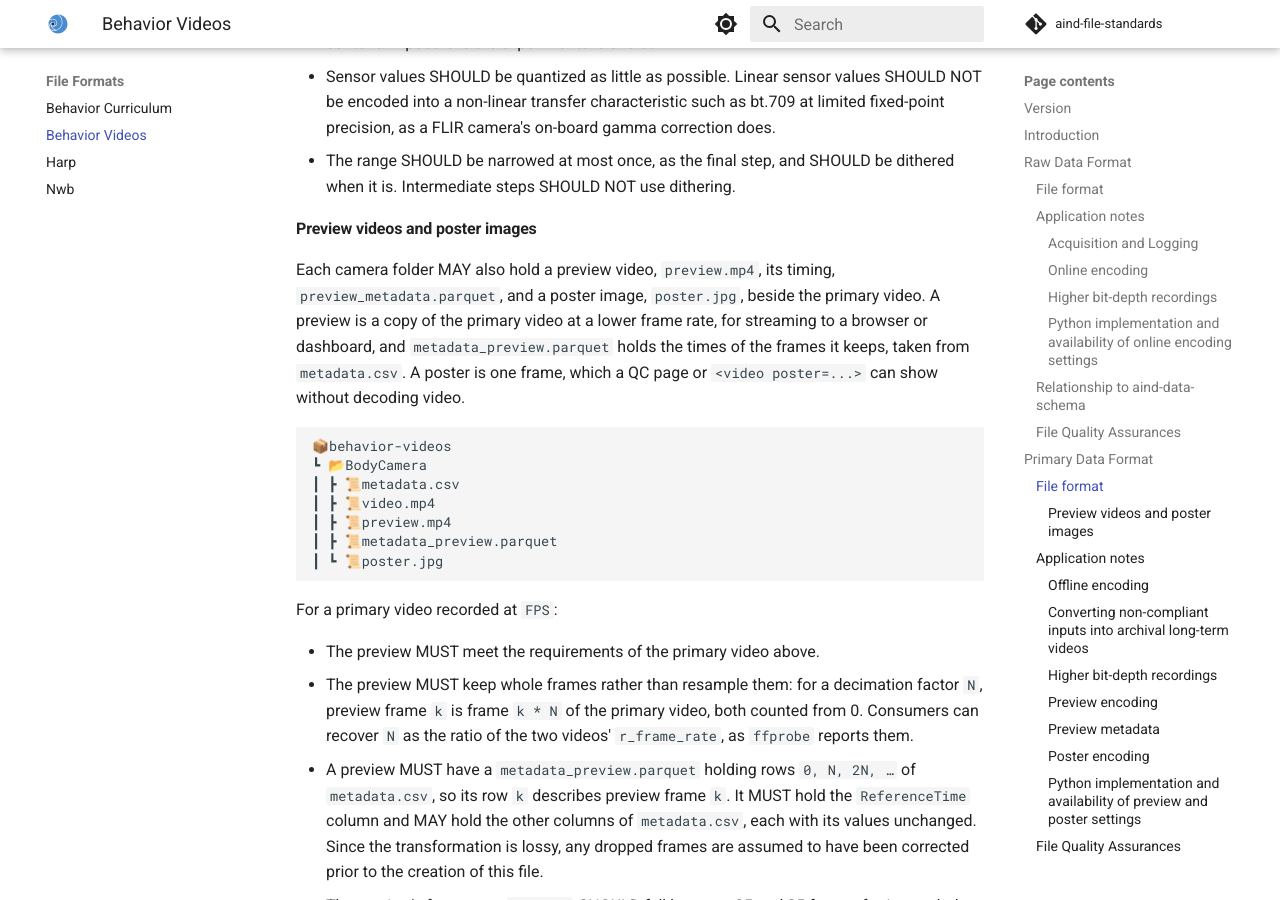
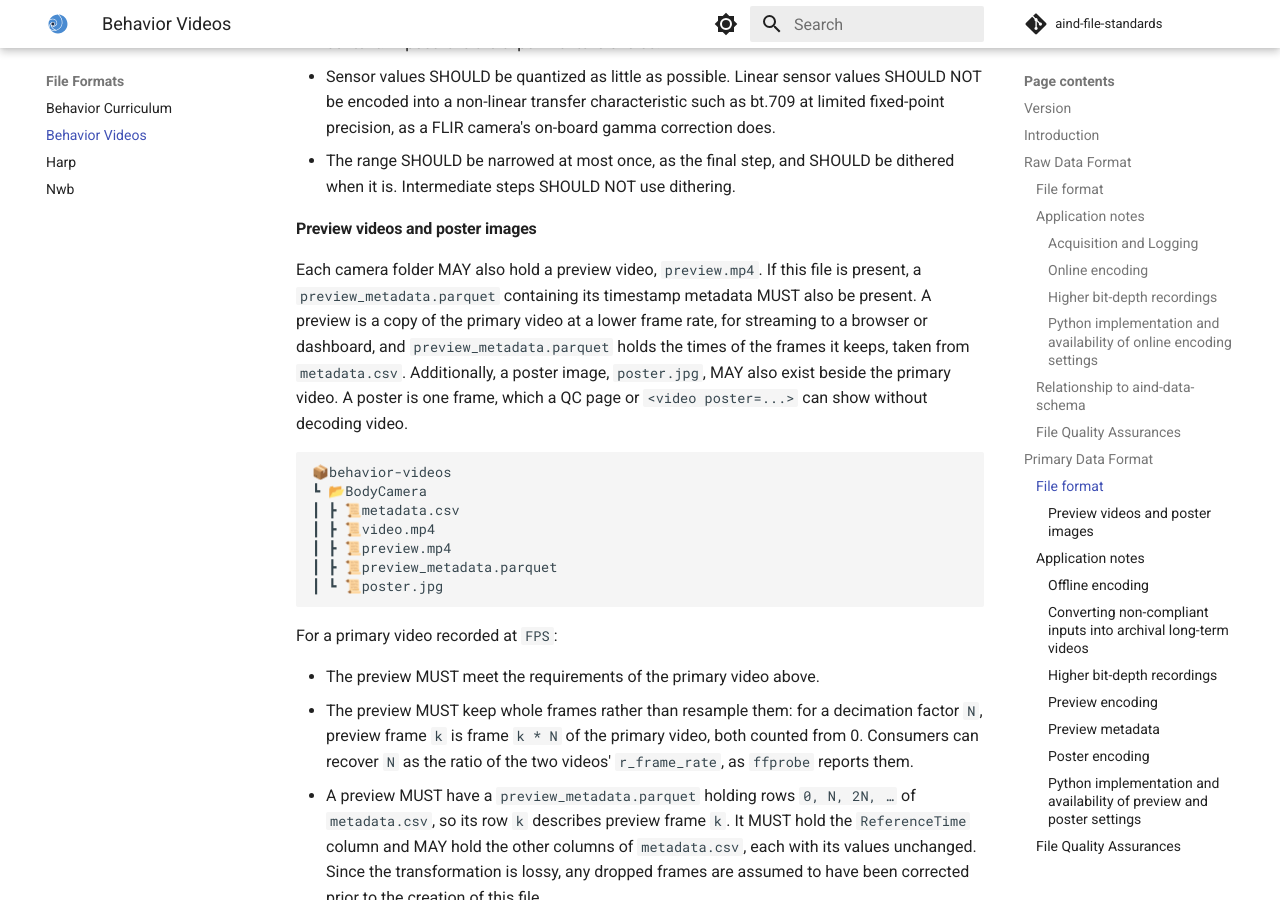
Before and after one commit to AllenNeuralDynamics/aind-file-standards, an MkDocs documentation site: the page built from docs/file_formats/behavior_videos.md, in a window 1280 px wide and 900 px high, scrolled down 5199 px. Built offline with MkDocs 1.6.1 and Material for MkDocs 9.7.7, drawn with Linux system fonts in a browser that asks for light colours; comment, search, counter and statistics services are not loaded; some of the changed text lies outside the part shown.

Commit message:
docs(behavior-videos): add pandas AN for preview metadata
Also rename metadata_preview -> metadata_preview across the file

Co-authored-by: Bruno Cruz <7049351+bruno-f-cruz@users.noreply.github.com>

````diff
--- a/docs/file_formats/behavior_videos.md
+++ b/docs/file_formats/behavior_videos.md
@@ -162,7 +162,7 @@
 
 #### Preview videos and poster images
 
-Each camera folder MAY also hold a preview video, `preview.mp4`, its timing, `preview_metadata.parquet`, and a poster image, `poster.jpg`, beside the primary video. A preview is a copy of the primary video at a lower frame rate, for streaming to a browser or dashboard, and `metadata_preview.parquet` holds the times of the frames it keeps, taken from `metadata.csv`. A poster is one frame, which a QC page or `<video poster=...>` can show without decoding video.
+Each camera folder MAY also hold a preview video, `preview.mp4`. If this file is present, a `preview_metadata.parquet` containing its timestamp metadata MUST also be present. A preview is a copy of the primary video at a lower frame rate, for streaming to a browser or dashboard, and `preview_metadata.parquet` holds the times of the frames it keeps, taken from `metadata.csv`. Additionally, a poster image, `poster.jpg`, MAY also exist beside the primary video. A poster is one frame, which a QC page or `<video poster=...>` can show without decoding video.
 
 ```plaintext
 📦behavior-videos
@@ -170,7 +170,7 @@
 ┃ ┣ 📜metadata.csv
 ┃ ┣ 📜video.mp4
 ┃ ┣ 📜preview.mp4
-┃ ┣ 📜metadata_preview.parquet
+┃ ┣ 📜preview_metadata.parquet
 ┃ ┗ 📜poster.jpg
 ```
 
@@ -178,7 +178,7 @@
 
 - The preview MUST meet the requirements of the primary video above.
 - The preview MUST keep whole frames rather than resample them: for a decimation factor `N`, preview frame `k` is frame `k * N` of the primary video, both counted from 0. Consumers can recover `N` as the ratio of the two videos' `r_frame_rate`, as `ffprobe` reports them.
-- A preview MUST have a `metadata_preview.parquet` holding rows `0, N, 2N, …` of `metadata.csv`, so its row `k` describes preview frame `k`. It MUST hold the `ReferenceTime` column and MAY hold the other columns of `metadata.csv`, each with its values unchanged. Since the transformation is lossy, any dropped frames are assumed to have been corrected prior to the creation of this file.
+- A preview MUST have a `preview_metadata.parquet` holding rows `0, N, 2N, …` of `metadata.csv`, so its row `k` describes preview frame `k`. It MUST hold the `ReferenceTime` column and MAY hold the other columns of `metadata.csv`, each with its values unchanged. Since the transformation is lossy, any dropped frames are assumed to have been corrected prior to the creation of this file.
 - The preview's frame rate, `FPS / N`, SHOULD fall between 25 and 35 fps, preferring a whole-number rate and otherwise the rate closest to 30 fps. Where no `N` gives a rate in that range, `N` SHOULD be `max(1, round(FPS / 30))`, so a source slower than 25 fps keeps every frame. A 500 fps source gets `N = 20` and a 25 fps preview.
 - The preview SHOULD keep the resolution of a primary video if it is less than a megapixel, and MAY reduce larger resolutions.
 - The preview's keyframes SHOULD be no more than two seconds apart, so a browser can seek quickly.
@@ -233,7 +233,23 @@
 
 #### Preview metadata
 
-The following Python writes `metadata_preview.parquet` from every `N`th row of `metadata.csv`, starting with the first:
+The following Python writes `preview_metadata.parquet` from every `N`th row of `metadata.csv`, starting with the first:
+
+```python
+import pandas as pd
+N = 10
+df = pd.read_csv(
+    "metadata.csv",
+    usecols=["ReferenceTime"],
+    dtype={"ReferenceTime": "float64"},
+)
+df.iloc[::N].to_parquet(
+    "preview_metadata.parquet",
+    index=False,
+)
+```
+
+Alternatively, a more space-optimized version is below:
 
 ```python
 import pyarrow as pa
@@ -247,7 +263,7 @@
     for field in kept.schema
 }
 pyarrow.parquet.write_table(
-    kept, "metadata_preview.parquet", compression="snappy", use_dictionary=False, column_encoding=encodings
+    kept, "preview_metadata.parquet", compression="snappy", use_dictionary=False, column_encoding=encodings
 )
 ```
 
@@ -275,4 +291,4 @@
 - The primary data format MUST honor the quality assurance of the raw data format.
 - The frame-count checks of the raw data format apply to the primary video, not to the preview or poster.
 - A preview MUST hold `ceil(nb_frames / N)` frames, where `nb_frames` is the number of frames in the primary video.
-- `metadata_preview.parquet` MUST hold one row per preview frame.
+- `preview_metadata.parquet` MUST hold one row per preview frame.
````
